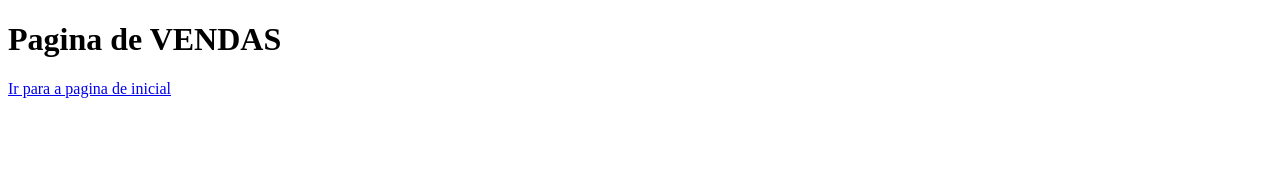
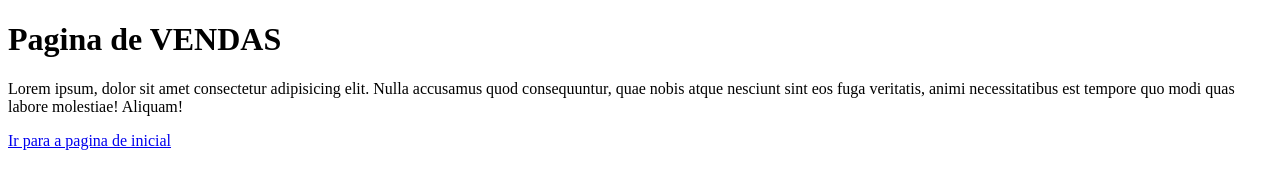
Before and after one commit to danilowlc/aulagithub, a plain HTML site: page vendas.html in a window 1280 px wide. Drawn offline with Linux system fonts and the light colour scheme.

Commit message:
acrescentando um paragrafo

```diff
--- a/vendas.html
+++ b/vendas.html
@@ -7,6 +7,7 @@
 </head>
 <body>
     <h1>Pagina de VENDAS</h1>
+    <p>Lorem ipsum, dolor sit amet consectetur adipisicing elit. Nulla accusamus quod consequuntur, quae nobis atque nesciunt sint eos fuga veritatis, animi necessitatibus est tempore quo modi quas labore molestiae! Aliquam!<p>
     <a href="index.html">Ir para a pagina de inicial</a>
 </body>
 </html>
```
